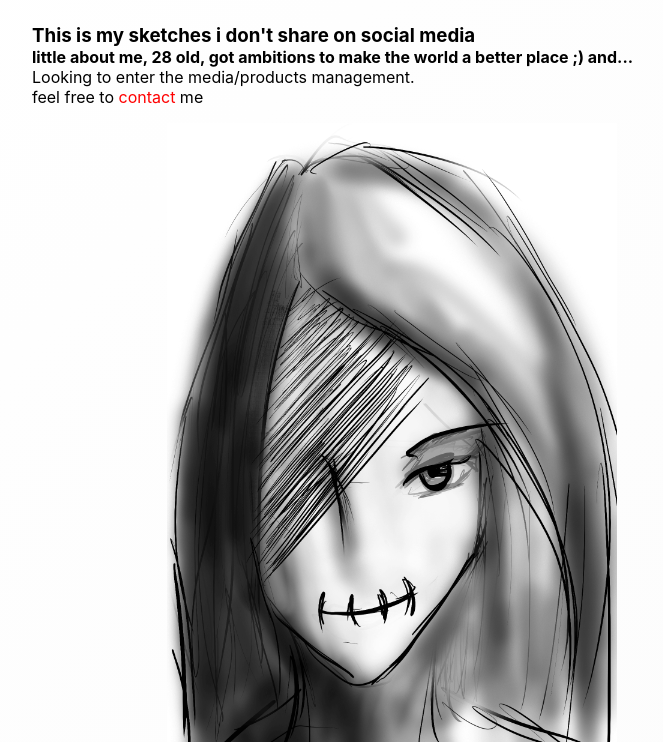
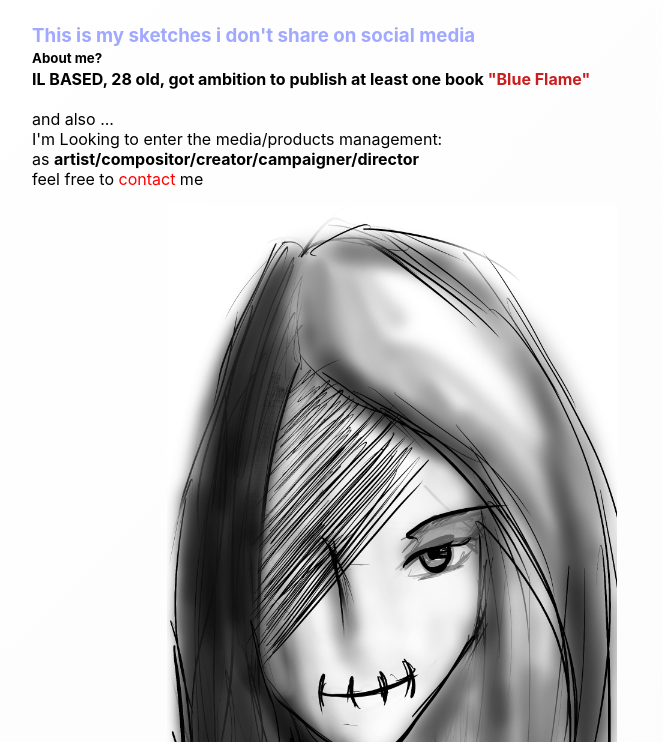
Before and after one commit to bizkin/talb_art, a Gatsby site: page / in a window 1280 px wide. Shown: the part 58-800 px from the top of the page, without its empty margins (248-911 px from the left). Built offline with nearby package versions, Linux system fonts and the light colour scheme; Gatsby itself is replaced by a stand-in of ours.

Commit message:
good commit baby

```diff
--- a/src/components/layout.css
+++ b/src/components/layout.css
@@ -24,6 +24,10 @@ a:visited{
   color: rgb(202, 30, 30);
 }
 
+h1,h2,h3,h4,h5,h6{
+  margin-top: 0.2em;
+}
+
 .wrapper{
   margin: 1.7em;
   max-width: 720px;
--- a/src/pages/index.js
+++ b/src/pages/index.js
@@ -8,9 +8,13 @@ import SEO from "../components/seo"
 const IndexPage = () => (
   <Layout>
     <SEO title="Portfolio" />
-    <h3>This is my sketches i don't share on social media</h3>
-    <h4>little about me, 28 old, got ambitions to make the world a better place ;) and...</h4>
-    <p>Looking to enter the media/products management.</p>
+    <h3 style={{ color: 'rgb(160, 168, 255)' }}>This is my sketches i don't share on social media</h3>
+    <h5>About me?</h5>
+
+    <h4>IL BASED, {new Date().getFullYear() - 1992} old, got ambition to publish at least one book <a href="https://blueflame.netlify.com/">"Blue Flame"</a></h4>
+    <br /> and also ...
+    <p>I'm Looking to enter the media/products management:</p>
+    <p>as <strong>artist/compositor/creator/campaigner/director</strong></p>
     <p>feel free to <Link style={{ color: 'red' }} to="/contact">contact</Link> me</p>
     <Image />
     <Link to="/contact/">contact?</Link>
```
